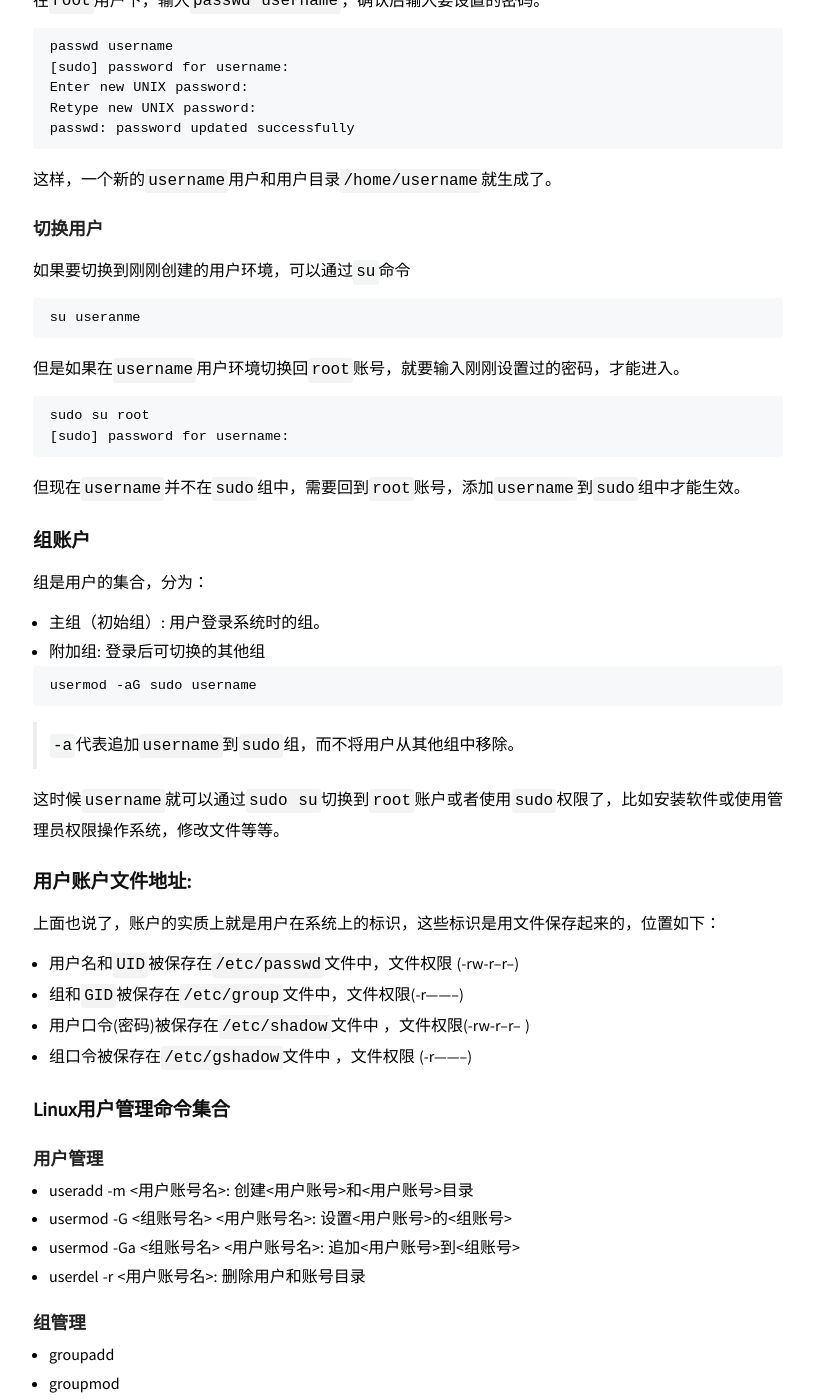
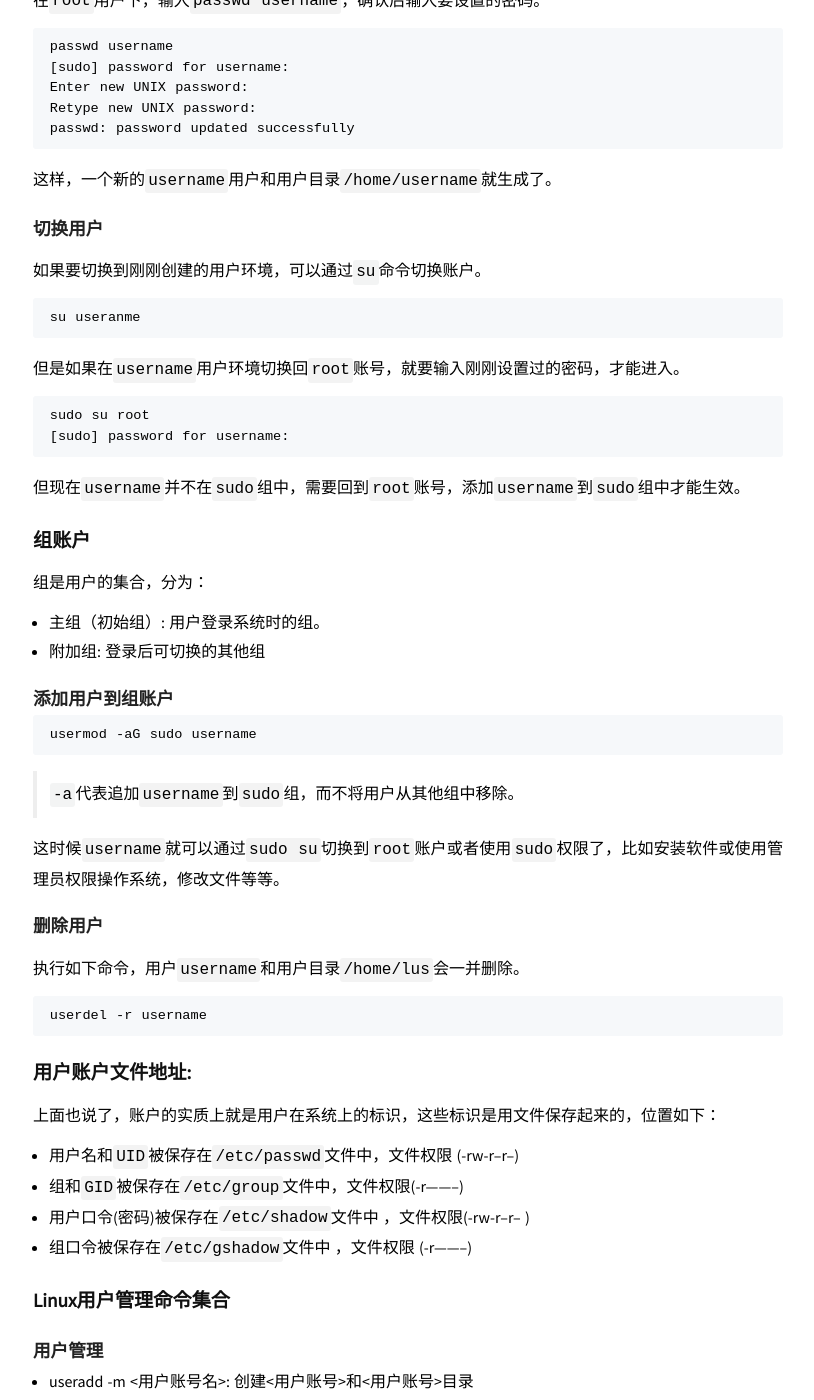
Before and after one commit to shenlu89/shenlu.me, a Jekyll site: the page built from _posts/2019-09-25-user-premissions-management.md, in a window 1280 px wide and 1400 px high, scrolled down 897 px. Shown: the whole window, without its empty margins (232-1046 px from the left). Built offline with Jekyll 4.4.1, drawn with Linux system fonts in a browser that asks for light colours; nearby versions of some CDN libraries; comment, search, counter and statistics services are not loaded; a style sheet for code colours, icons or effects is not loaded.

Commit message:
modify post

````diff
--- a/_posts/2019-09-25-user-premissions-management.md
+++ b/_posts/2019-09-25-user-premissions-management.md
@@ -46,7 +46,7 @@ passwd: password updated successfully
 
 ### 切换用户
 
-如果要切换到刚刚创建的用户环境，可以通过`su`命令
+如果要切换到刚刚创建的用户环境，可以通过`su`命令切换账户。
 
 ```sh
 su useranme
@@ -68,12 +68,22 @@ sudo su root
 - 主组（初始组）: 用户登录系统时的组。
 - 附加组: 登录后可切换的其他组
 
+### 添加用户到组账户
+
 ```sh
 usermod -aG sudo username
 ```
 >`-a`代表追加`username`到`sudo`组，而不将用户从其他组中移除。
 
 这时候`username`就可以通过`sudo su`切换到`root`账户或者使用`sudo`权限了，比如安装软件或使用管理员权限操作系统，修改文件等等。
+
+### 删除用户
+
+执行如下命令，用户`username`和用户目录`/home/lus`会一并删除。
+
+```sh
+userdel -r username
+```
 
 ## 用户账户文件地址:
 
````
Also changed, not shown: _posts/2019-08-22-what-is-web.md (+1 -1 lines), _posts/2019-09-22-r-assignment-operators.md (+4 -0 lines).
